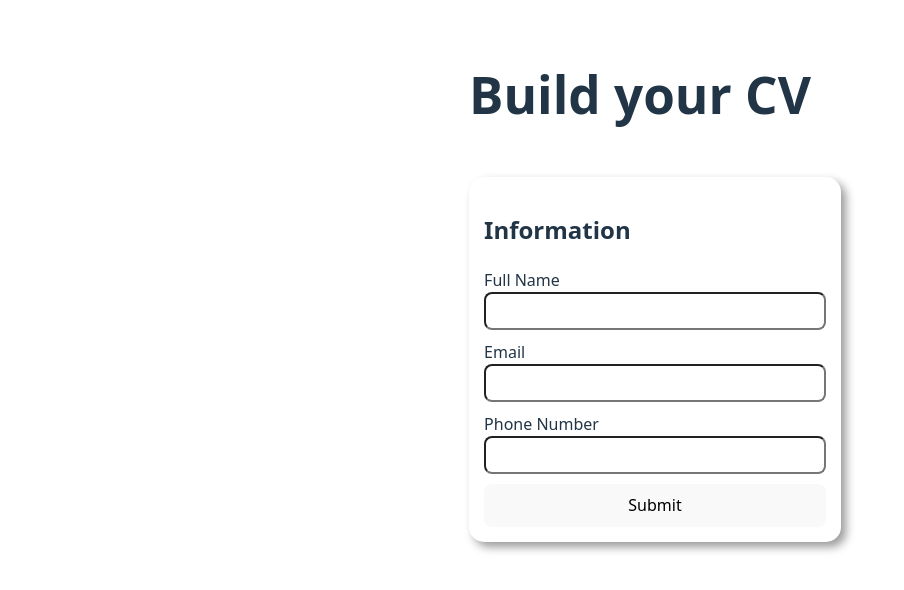
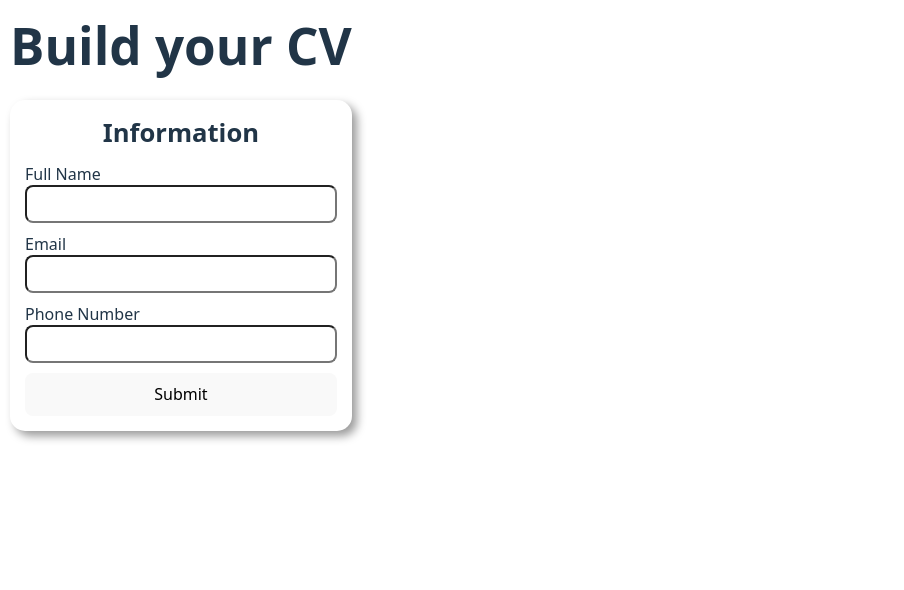
Before and after one commit to bbantier/odin-cv, a React (Vite) app: page / in a window 1280 px wide. Shown: the top 590 px of the page, without its empty margins (0-904 px from the left). Built offline with nearby package versions, Linux system fonts and the light colour scheme.

Commit message:
chore: add classes for styling

```diff
--- a/src/App.css
+++ b/src/App.css
@@ -1,5 +1,5 @@
-#root {
-  max-width: 1280px;
-  margin: 0 auto;
-  padding: 2rem;
+@media print {
+  .noprint {
+    display: none;
+  }
 }
--- a/src/components/Section.jsx
+++ b/src/components/Section.jsx
@@ -22,7 +22,7 @@ export default function Section({ title, fields }) {
 
   return (
     <section className={"section" + (isSent ? " sent" : "")}>
-      <h2>{title}</h2>
+      <h2 className="section-title">{title}</h2>
       {!isSent ? (
         <form onSubmit={handleSubmit}>
           {fields.map((field) => {
@@ -41,6 +41,7 @@ export default function Section({ title, fields }) {
             const [key, value] = entry;
             return <p className={key} key={key}>{value}</p>;
           })}
+          <button className="noprint">Edit</button>
         </div>
       )}
     </section>
--- a/src/index.css
+++ b/src/index.css
@@ -1,6 +1,13 @@
+*,
+*::before,
+*::after {
+  margin: 0;
+  padding: 0;
+  box-sizing: border-box;
+}
+
 :root {
   font-family: system-ui, Avenir, Helvetica, Arial, sans-serif;
-  line-height: 1.5;
   font-weight: 400;
 
   color-scheme: light dark;
@@ -23,7 +30,7 @@ a:hover {
 }
 
 body {
-  margin: 0;
+  margin: 10px;
   display: flex;
   min-width: 320px;
   min-height: 100vh;
@@ -31,7 +38,11 @@ body {
 
 h1 {
   font-size: 3.2em;
-  line-height: 1.1;
+  margin: 0 auto;
+}
+
+h2 {
+  font-size: 1.6em;
 }
 
 button {
--- a/src/style/section.css
+++ b/src/style/section.css
@@ -13,4 +13,17 @@ div#root {
   width: 100%;
   box-shadow: var(--shadow);
   border-radius: 15px;
+  transition: width 0.3s linear, box-shadow 0.3s ease-out;
 }
+
+.section.sent {
+  width: 19cm;
+  box-shadow: none;
+  border-radius: 0;
+  border-bottom: 1px solid;
+}
+
+h2.section-title {
+  text-align: center;
+  margin-bottom: 0.5em;
+}
```
